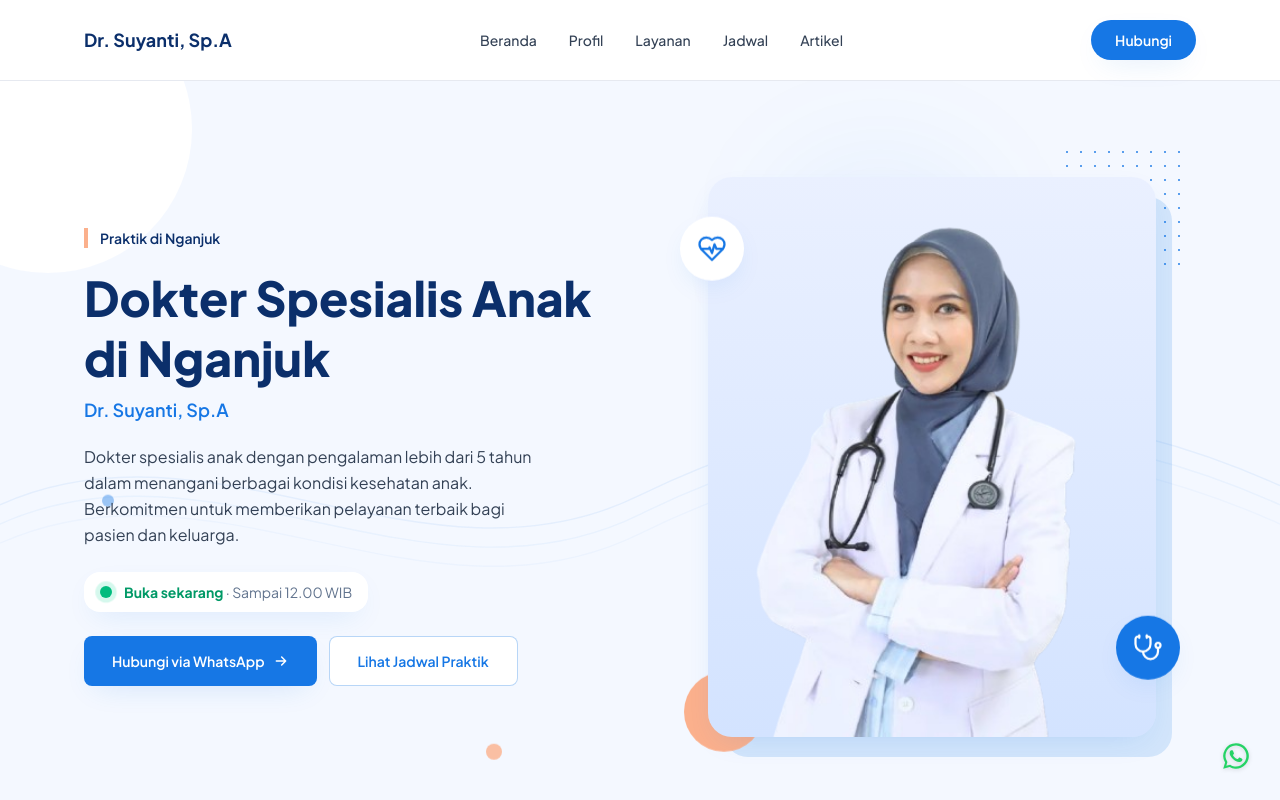
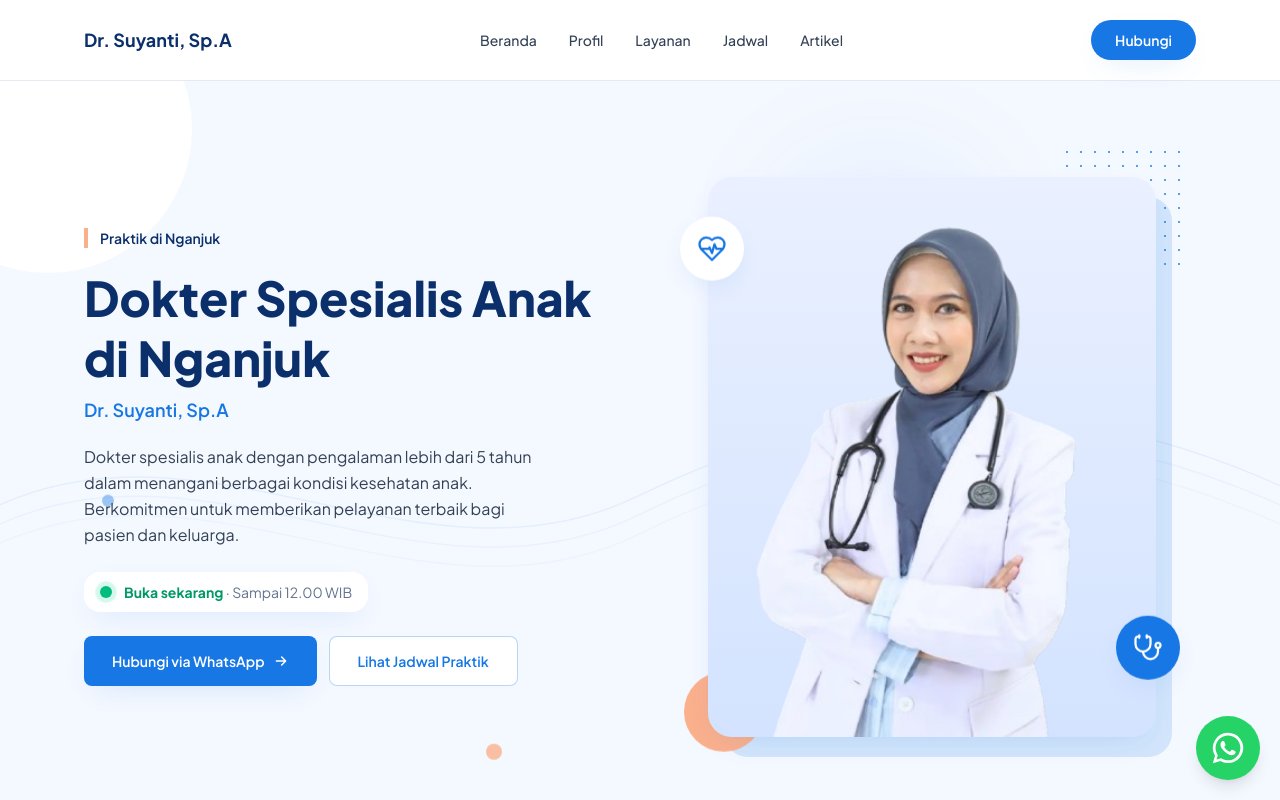
Before and after one commit to Zakynovan18/web-dokter, a Next.js app: page / in a window 1280 px wide. Shown: the top 800 px of the page. Built offline with nearby package versions, Linux system fonts and the light colour scheme.

Commit message:
update wa button and navbar

```diff
--- a/src/components/Navbar.tsx
+++ b/src/components/Navbar.tsx
@@ -20,7 +20,7 @@ export default function Navbar() {
       <nav className="mx-auto flex h-20 max-w-6xl items-center justify-between px-5">
         <a
           href="#beranda"
-          className="inline-flex h-full max-w-[65%] items-center truncate text-lg font-bold leading-tight text-navy"
+          className="inline-flex h-full min-w-0 max-w-[65%] items-center truncate text-lg font-bold leading-tight text-navy"
         >
           {site.doctor.name}
         </a>
@@ -52,7 +52,7 @@ export default function Navbar() {
           aria-label="Buka menu"
           aria-expanded={open}
           onClick={() => setOpen(!open)}
-          className="inline-flex h-11 w-11 items-center justify-center rounded-lg text-navy md:hidden"
+          className="inline-flex h-11 w-11 shrink-0 items-center justify-center rounded-lg text-navy md:hidden"
         >
           <svg
             width="24"
--- a/src/components/WhatsAppButton.tsx
+++ b/src/components/WhatsAppButton.tsx
@@ -7,14 +7,13 @@ export default function WhatsAppButton() {
       target="_blank"
       rel="noopener noreferrer"
       aria-label="Hubungi via WhatsApp"
-      className="fixed bottom-5 right-5 z-50 flex h-12 w-12 animate-fade-up items-center justify-center text-[#25D366] transition-transform hover:scale-110 focus-visible:rounded-full motion-reduce:animate-none motion-reduce:transition-none"
+      className="fixed bottom-5 right-5 z-50 flex h-16 w-16 animate-fade-up items-center justify-center rounded-full bg-[#25D366] text-white shadow-lg transition-transform hover:scale-110 focus-visible:rounded-full motion-reduce:animate-none motion-reduce:transition-none"
     >
       <svg
-        width="32"
-        height="32"
+        width="38"
+        height="38"
         viewBox="0 0 32 32"
         fill="currentColor"
-        className="drop-shadow-sm"
         aria-hidden="true"
       >
         <path d="M16.01 3.2A12.74 12.74 0 0 0 5.08 22.5L3.2 28.8l6.47-1.83a12.75 12.75 0 1 0 6.34-23.77Zm0 23.2c-1.93 0-3.82-.52-5.47-1.51l-.39-.23-3.84 1.08 1.11-3.74-.25-.4a10.44 10.44 0 1 1 8.84 4.8Zm5.73-7.83c-.31-.15-1.84-.91-2.13-1.01-.29-.11-.5-.15-.71.15-.21.31-.81 1.01-.99 1.22-.18.21-.37.23-.68.08-.31-.15-1.31-.48-2.5-1.53-.92-.82-1.55-1.84-1.73-2.15-.18-.31-.02-.48.14-.63.14-.14.31-.37.46-.55.15-.18.2-.31.31-.52.1-.21.05-.39-.03-.55-.08-.15-.71-1.71-.97-2.34-.26-.61-.52-.52-.71-.53h-.6c-.21 0-.55.08-.84.39-.29.31-1.1 1.07-1.1 2.62s1.13 3.04 1.29 3.25c.15.21 2.22 3.39 5.37 4.75.75.32 1.33.51 1.79.65.75.24 1.43.2 1.97.12.6-.09 1.84-.75 2.1-1.48.26-.73.26-1.35.18-1.48-.08-.13-.29-.21-.6-.37Z" />
```
